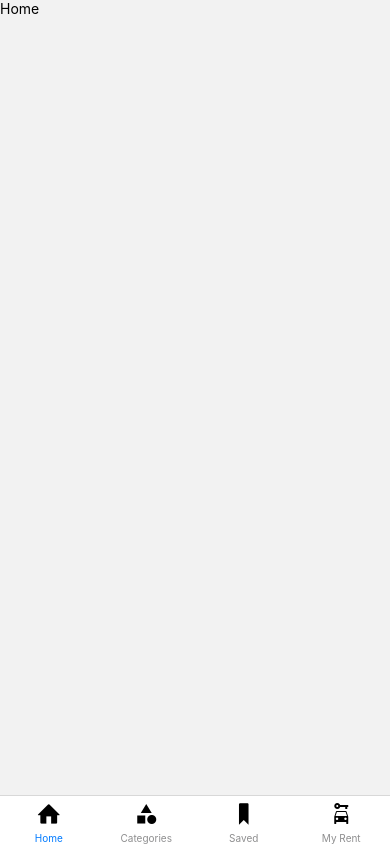
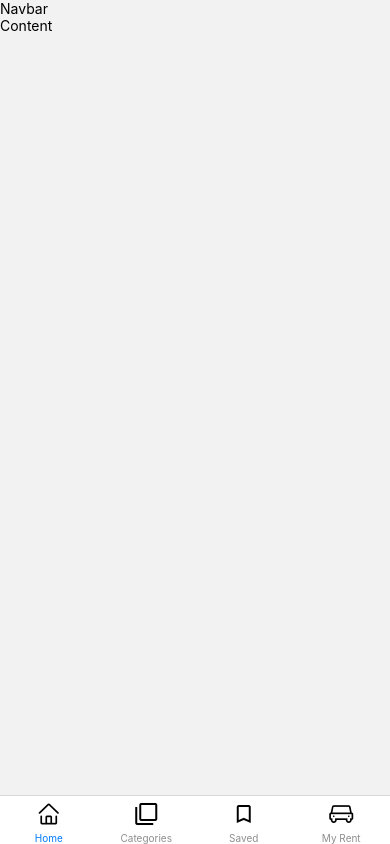
Before and after one commit to mhxx307/rent-car-react-native, a React Native app: screen / in a window 390 px wide. Built offline with nearby package versions, Linux system fonts and the light colour scheme.

Commit message:
#6-create Component: button, icon, search. Create default layout

```diff
--- a/src/components/Icons/index.js
+++ b/src/components/Icons/index.js
@@ -1,11 +1,49 @@
-import { Entypo } from '@expo/vector-icons';
 import { MaterialIcons } from '@expo/vector-icons';
+import { AntDesign } from '@expo/vector-icons';
 
-const icons = {
-    HomeIcon: <Entypo name="home" size={24} color="black" />,
-    CategoryIcon: <MaterialIcons name="category" size={24} color="black" />,
-    MarkIcon: <Entypo name="bookmark" size={24} color="black" />,
-    CarRentalIcon: <MaterialIcons name="car-rental" size={24} color="black" />,
+export const HomeIcon = ({ size = 24, color = 'black', style = {} }) => {
+    return <AntDesign name="home" size={size} color={color} style={style} />;
 };
 
-export default icons;
+export const CategoryIcon = ({ size = 24, color = 'black', style = {} }) => {
+    return (
+        <MaterialIcons
+            name="filter-none"
+            size={size}
+            color={color}
+            style={style}
+        />
+    );
+};
+
+export const MarkIcon = ({ size = 24, color = 'black', style = {} }) => {
+    return (
+        <MaterialIcons
+            name="bookmark-border"
+            size={size}
+            color={color}
+            style={style}
+        />
+    );
+};
+
+export const CarRentalIcon = ({ size = 24, color = 'black', style = {} }) => {
+    return <AntDesign name="car" size={size} color={color} style={style} />;
+};
+
+export const SearchIcon = ({ size = 24, color = 'black', style = {} }) => {
+    return (
+        <MaterialIcons name="search" size={size} color={color} style={style} />
+    );
+};
+
+export const FilterIcon = ({ size = 24, color = 'black', style = {} }) => {
+    return (
+        <MaterialIcons
+            name="filter-list"
+            size={size}
+            color={color}
+            style={style}
+        />
+    );
+};
--- /dev/null
+++ b/src/components/Layouts/DefaultLayout/index.js
@@ -0,0 +1,25 @@
+import { StatusBar, StyleSheet, Text, View } from 'react-native';
+import React from 'react';
+import Header from '~/components/Layouts/Header';
+
+const DefaultLayout = ({
+    children,
+    headerText = 'Unknown',
+    CustomHeader = null,
+}) => {
+    return (
+        <View style={styles.container}>
+            <Header headerText={headerText} CustomHeader={CustomHeader} />
+            <View>{children}</View>
+        </View>
+    );
+};
+
+export default DefaultLayout;
+
+const styles = StyleSheet.create({
+    container: {
+        flex: 1,
+        marginTop: StatusBar.currentHeight || 0,
+    },
+});
--- /dev/null
+++ b/src/components/Layouts/Header/index.js
@@ -0,0 +1,9 @@
+import { Text, View } from 'react-native';
+
+function Header({ headerText, CustomHeader }) {
+    return (
+        <View>{CustomHeader ? CustomHeader : <Text>{headerText}</Text>}</View>
+    );
+}
+
+export default Header;
--- /dev/null
+++ b/src/components/Navbar/index.js
@@ -0,0 +1,14 @@
+import { StyleSheet, Text, View } from 'react-native';
+import React from 'react';
+
+const Navbar = () => {
+    return (
+        <View>
+            <Text>Navbar</Text>
+        </View>
+    );
+};
+
+export default Navbar;
+
+const styles = StyleSheet.create({});
--- a/src/routes/index.js
+++ b/src/routes/index.js
@@ -1,27 +1,36 @@
+import {
+    CarRentalIcon,
+    CategoryIcon,
+    HomeIcon,
+    MarkIcon,
+} from '~/components/Icons';
 import {
     HomeScreen,
     CategoriesScreen,
     SavedScreen,
     MyRentScreen,
 } from '~/screens';
-import icons from '~/components/Icons';
 
 const routes = [
-    { name: 'Home', component: HomeScreen, icon: icons.HomeIcon },
+    {
+        name: 'Home',
+        component: HomeScreen,
+        icon: <HomeIcon />,
+    },
     {
         name: 'Categories',
         component: CategoriesScreen,
-        icon: icons.CategoryIcon,
+        icon: <CategoryIcon />,
     },
     {
         name: 'Saved',
         component: SavedScreen,
-        icon: icons.MarkIcon,
+        icon: <MarkIcon />,
     },
     {
         name: 'My Rent',
         component: MyRentScreen,
-        icon: icons.CarRentalIcon,
+        icon: <CarRentalIcon />,
     },
 ];
 
--- a/src/screens/Home/index.js
+++ b/src/screens/Home/index.js
@@ -1,11 +1,16 @@
 import { Text, View } from 'react-native';
+
+import DefaultLayout from '~/components/Layouts/DefaultLayout';
+import Navbar from '~/components/Navbar';
 import styles from './styles';
 
 function Home() {
     return (
-        <View style={styles.container}>
-            <Text>Home</Text>
-        </View>
+        <DefaultLayout CustomHeader={<Navbar />}>
+            <View style={styles.Content}>
+                <Text>Content</Text>
+            </View>
+        </DefaultLayout>
     );
 }
 
--- a/src/screens/Home/styles.js
+++ b/src/screens/Home/styles.js
@@ -1,10 +1,5 @@
 const { StyleSheet, StatusBar } = require('react-native');
 
-const styles = StyleSheet.create({
-    container: {
-        flex: 1,
-        marginTop: StatusBar.currentHeight || 0,
-    },
-});
+const styles = StyleSheet.create({});
 
 export default styles;
```
Also changed, not shown: src/components/Button/index.js (added, +7 -0 lines), src/components/Content/index.js (deleted, +0 -11 lines), src/components/HomeHeader/index.js (deleted, +0 -11 lines), src/components/Search/index.js (added, +36 -0 lines), src/components/Search/styles.js (added, +48 -0 lines).
